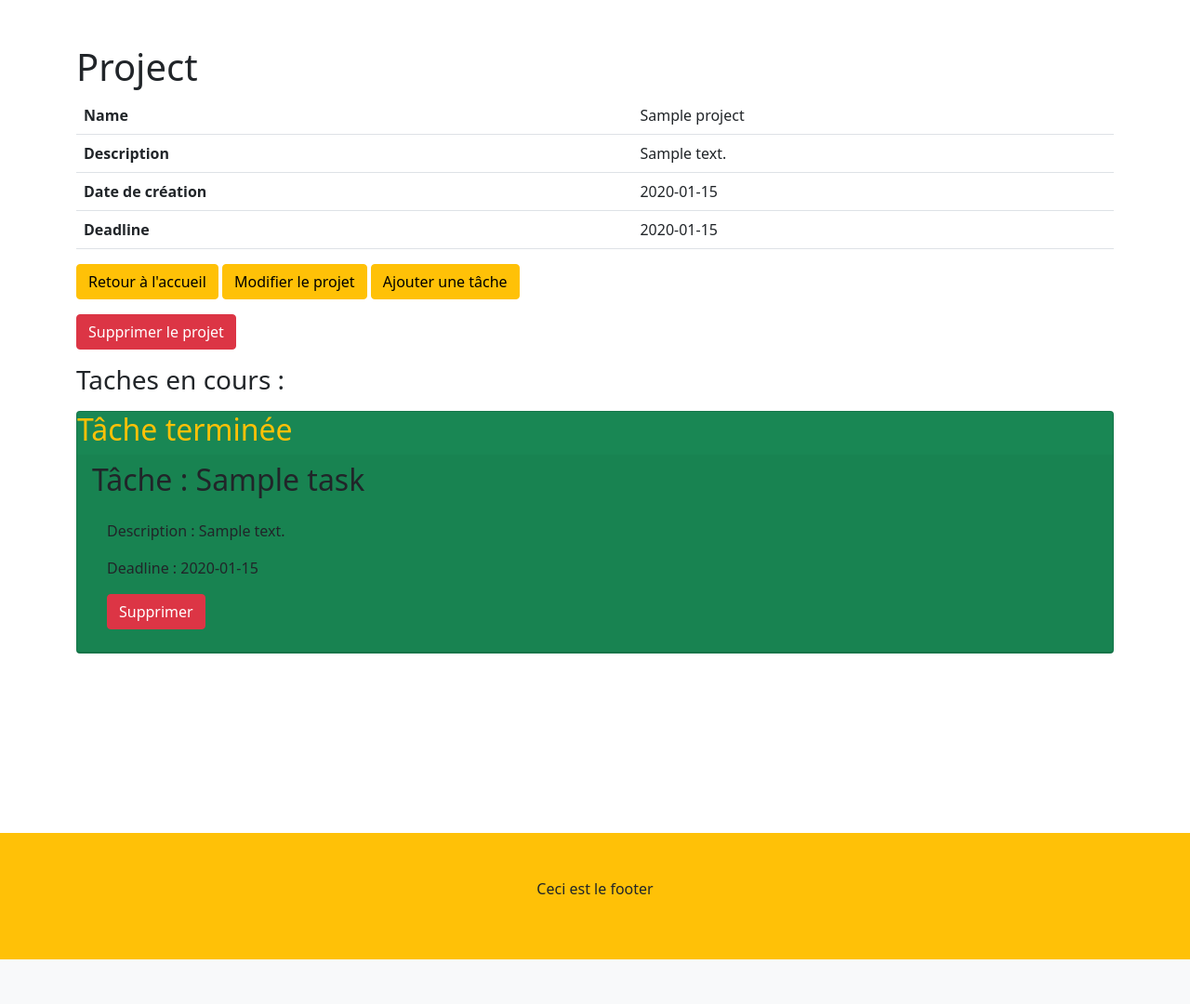
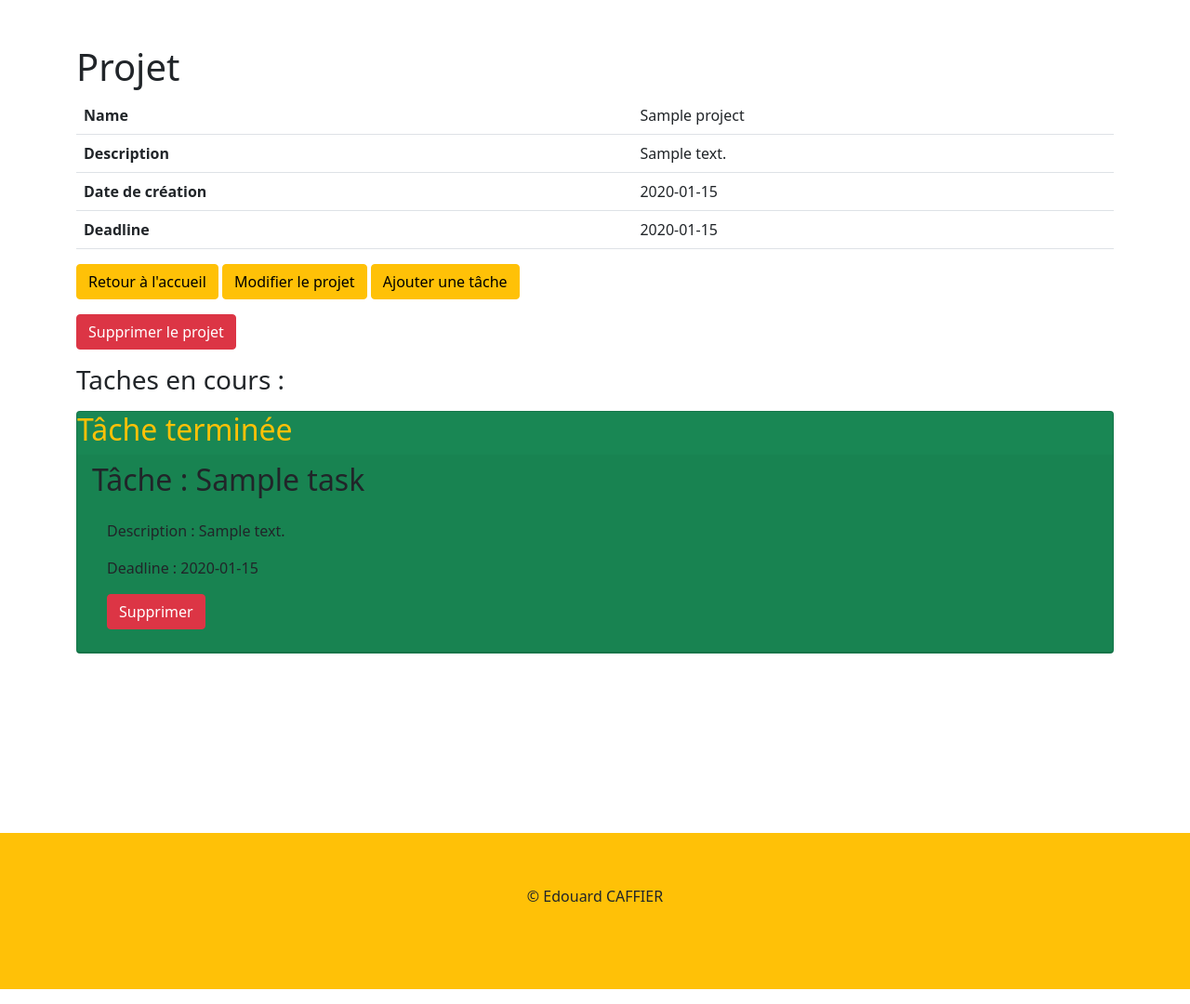
Before and after one commit to ECaffier/todoSymfony, a Symfony app: template templates/project/show.html.twig in a window 1280 px wide. Shown: the part 248-1328 px from the top of the page at 93% size. Before the commit the page ends 1280 px from the top, so only its background shows below. Run offline with Twig, Linux system fonts and the light colour scheme; the template is opened without the code that fills it: most values are stand-ins (such as "Sample title", 1, 10 or a date in 2020); some libraries are stand-ins or nearby versions.

Commit message:
add copyright and polish

```diff
--- a/templates/footer.html.twig
+++ b/templates/footer.html.twig
@@ -1,5 +1,5 @@
 <footer class="bg-warning text-dark my-0 py-5">
     <section class="container text-center">
-        <p>Ceci est le footer</p>
+        <a class="text-dark nav-link" href="https://twitter.com/caffier_edouard">© Edouard CAFFIER</p>
     </section>
 </footer>
--- a/templates/project/show.html.twig
+++ b/templates/project/show.html.twig
@@ -1,9 +1,9 @@
 {% extends 'base.html.twig' %}
 
-{% block title %}Project{% endblock %}
+{% block title %}Projet{% endblock %}
 
 {% block body %}
-    <h1>Project</h1>
+    <h1>Projet</h1>
 
     <table class="table">
         <tbody>
```
